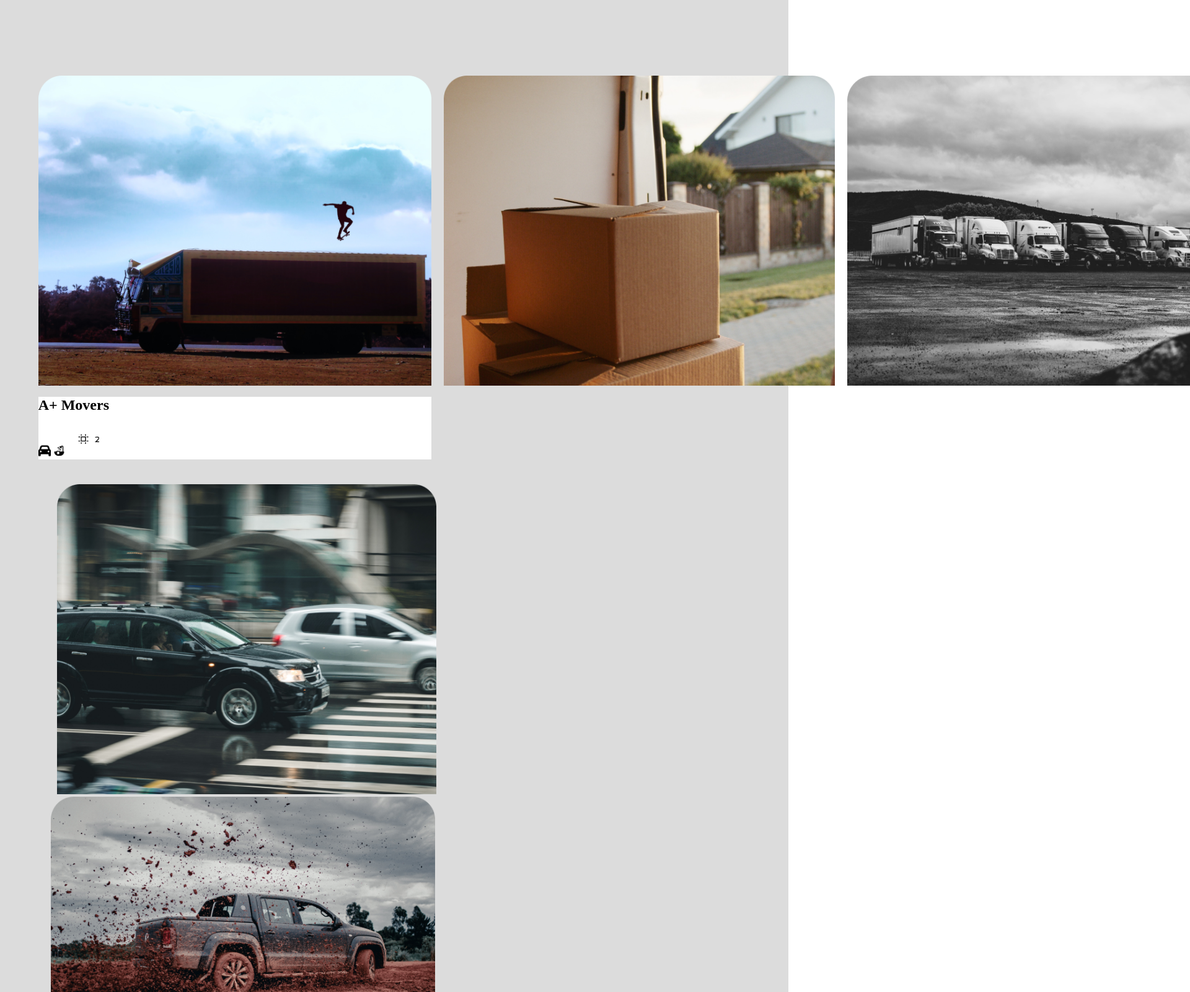
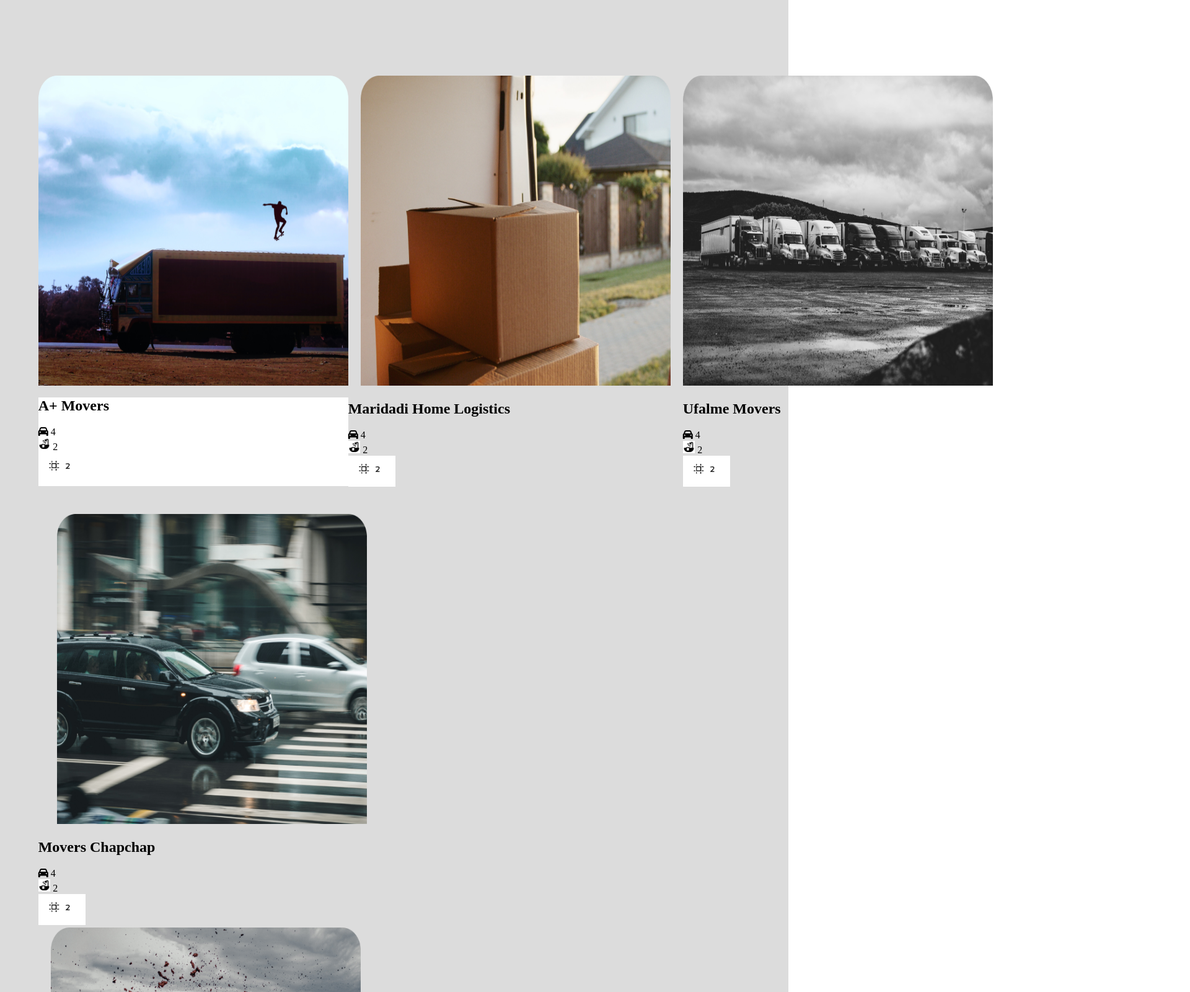
Before and after one commit to danmaraba/Quick-Movers-Website, a plain HTML site: page index.html in a window 1280 px wide. Shown: the part 1860-3460 px from the top of the page at 62% size, 1920 px wide, since content can reach past the window. Drawn offline with Linux system fonts and the light colour scheme.

Commit message:
Updated index.html

```diff
--- a/index.html
+++ b/index.html
@@ -5,7 +5,7 @@
     <meta http-equiv="X-UA-Compatible" content="IE=edge">
     <meta name="viewport" content="width=device-width, initial-scale=1.0">
     <link rel="stylesheet" href="index.css">
-    <link rel="stylesheet" href="https://cdnjs.cloudflare.com/ajax/libs/font-awesome/4.7.0/css/font-awesome.min.css">
+    <script src="https://kit.fontawesome.com/93f3c3058e.js" crossorigin="anonymous"></script>
     <title>Quick Movers Website</title>
 </head>
 <body>
@@ -30,35 +30,84 @@
             <img src="./Images/moving2 1.png" height="800px">
         </div>
         <div class="Part2">
+            <div class="line">
+            </div>
             <h1 class="Cut">Cut the Hustle</h1>
             <p> In this current tough economic<br> situations, living is already a hustle.<br>Why then should you worry about <br> how you should move to live better? </p>
             <button id="learn">Learn more &#8594</button>
         </div>
     </div>
         <div class="Part3">
+            <div class="Topline">
+            </div>
             <h2 class="Our">Our Top Movers</h2>
     <div class="Photos">
         <div class="First">
             <div id="A+Movers" >
-            <img  src="./Images/ehem 1.png" height="500px">
-            <div id="A">
-                <h2>A+ Movers</h2>
-                <img id="car" src="./Images/car-solid.jpg" height="20px;">
-                <img id= "middle" src="./Images/middleicon.png" height="20px;"></img>
-                <img id="icon" src="./Images/icon.PNG" height="50px;"></img>
+                <img  src="./Images/ehem 1.png" height="500px" width="500px">
+                <div id="A">
+                    <h2>A+ Movers</h2>
+                    <div class="one"><i class="fa-solid fa-car"></i> 4</div>
+                    <div class="two"> <img id= "middle" src="./Images/middleicon.png" height="20px;"></img> 2</div>
+                    <div class="three"> <img id="icon" src="./Images/icon.PNG" height="50px;"></img> </div>
+                </div>
+            </div>
+            <div class="Maridadi">
+                <img id="Maridadi" src="./Images/wewe 1.png"height="500px" width="500px">
+               <div id="M">
+                <h2>Maridadi Home Logistics</h2>
+                <div class="one"><i class="fa-solid fa-car"></i> 4</div>
+                <div class="two"> <img id= "middle" src="./Images/middleicon.png" height="20px;"></img> 2</div>
+                <div class="three"> <img id="icon" src="./Images/icon.PNG" height="50px;"></img> </div>
             </div>
             </div>
-            <img id="Maridadi" src="./Images/wewe 1.png"height="500px">
-            <img id="Ufalme" src="./Images/movers 1.png"height="500px">
+            <div class="Ufalme">
+            <img id="Ufalme" src="./Images/movers 1.png"height="500px" width="500px">
+            <div id="U">
+                <h2>Ufalme Movers</h2>
+                <div class="one"><i class="fa-solid fa-car"></i> 4</div>
+                <div class="two"> <img id= "middle" src="./Images/middleicon.png" height="20px;"></img> 2</div>
+                <div class="three"> <img id="icon" src="./Images/icon.PNG" height="50px;"></img> </div>
+            </div>
+            </div>
         </div>
         <div class="Second">
-            <img id="Movers" src="./Images/chapchap 1.png" height="500px">
-            <img id="Songa" src="./Images/mashinani 1.png" height="500px">
-            <img id="Upesi" src="./Images/songa 1.png" height="500px">
+            <div class="Movers">
+            <img id="Movers" src="./Images/chapchap 1.png" height="500px" width="500px">
+            <div id="Mo">
+                <h2>Movers Chapchap</h2>
+                <div class="one"><i class="fa-solid fa-car"></i> 4</div>
+                <div class="two"> <img id= "middle" src="./Images/middleicon.png" height="20px;"></img> 2</div>
+                <div class="three"> <img id="icon" src="./Images/icon.PNG" height="50px;"></img> </div>
+            </div>
+            </div>
+            <div class="Songa">
+            <img id="Songa" src="./Images/mashinani 1.png" height="500px" width="500px">
+            <div id="S">
+                <h2>Songa Mashinani</h2>
+                <div class="one"><i class="fa-solid fa-car"></i> 4</div>
+                <div class="two"> <img id= "middle" src="./Images/middleicon.png" height="20px;"></img> 2</div>
+                <div class="three"> <img id="icon" src="./Images/icon.PNG" height="50px;"></img> </div>
+            </div>
+            </div>
+            <div class="Upesi">
+            <img id="Upesi" src="./Images/songa 1.png" height="500px" width="500px">
+            <div id="Upe">
+                <h2>Upesi Logistics</h2>
+                <div class="one"><i class="fa-solid fa-car"></i> 4</div>
+                <div class="two"> <img id= "middle" src="./Images/middleicon.png" height="20px;"></img> 2</div>
+                <div class="three"> <img id="icon" src="./Images/icon.PNG" height="50px;"></img> </div>
+            </div>
+            </div>
         </div>
         <div class="last">
                 <h1 class="move">Move at a tap of <span> a button</span></h1>
         <div class="CH">
+            <div id="socialicons">
+                <i class="fa-brands fa-facebook-f"></i>
+                <i class="fa-brands fa-twitter"></i>
+                <i class="fa-brands fa-instagram"></i>
+            </div>
             <div class="Column1">
                  <table>
                     <tr>
```
